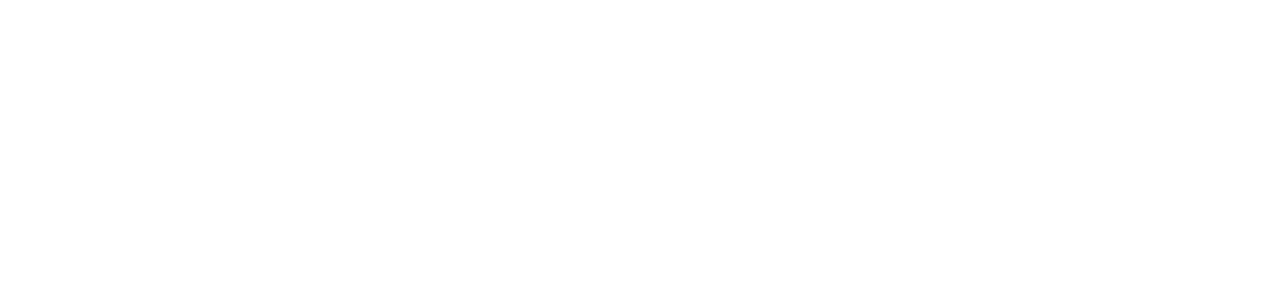
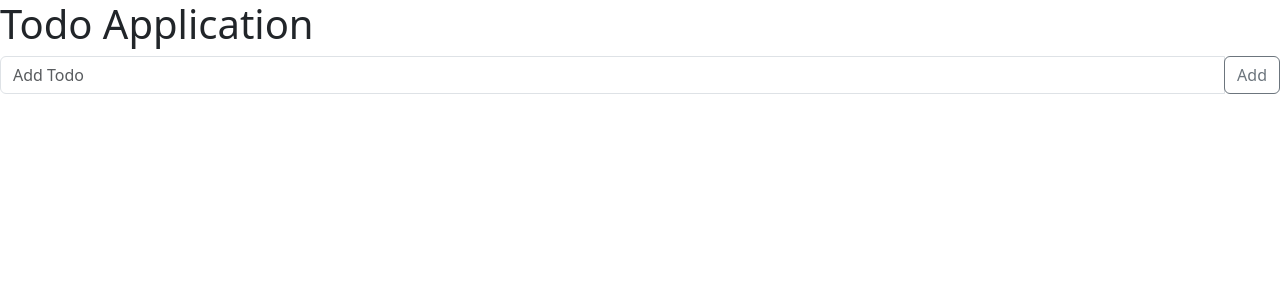
Before and after one commit to kskannandotwin/book-app1, an Angular app: page / in a window 1280 px wide. Shown: the top 300 px of the page. Built offline with nearby package versions, Linux system fonts and the light colour scheme.

Commit message:
20.05.2025
1st session completed

```diff
--- a/src/app/app.component.html
+++ b/src/app/app.component.html
@@ -1 +1,2 @@
+<app-todo></app-todo>
 <router-outlet/>
--- a/src/app/app.component.ts
+++ b/src/app/app.component.ts
@@ -1,9 +1,10 @@
 import { Component } from '@angular/core';
 import { RouterOutlet } from '@angular/router';
+import { TodoComponent } from './todo/todo.component';
 
 @Component({
   selector: 'app-root',
-  imports: [RouterOutlet],
+  imports: [RouterOutlet, TodoComponent],
   templateUrl: './app.component.html',
   styleUrl: './app.component.scss'
 })
--- /dev/null
+++ b/src/app/todo.service.ts
@@ -0,0 +1,24 @@
+import { Injectable } from '@angular/core';
+
+export interface Todo {
+  title: string;
+  done: boolean;
+}
+
+@Injectable({
+  providedIn: 'root'
+})
+export class TodoService {
+
+  constructor() { }
+
+  public todos: Todo[] = [];
+
+  addTodo(title: string) {
+    this.todos.push({title, done: false});
+  }
+
+  removeTodo(index: number) {
+    this.todos.splice(index, 1);
+  }
+}
--- /dev/null
+++ b/src/app/todo/todo.component.html
@@ -0,0 +1,14 @@
+<h1>Todo Application</h1>
+
+<div class="input-group mb-3">
+  <input type="text" class="form-control" [(ngModel)]="newTodo" placeholder="Add Todo">
+  <div class="input-group-append">
+    <button class="btn btn-outline-secondary" type="button" (click)="addTodo(newTodo)">Add</button>
+  </div>
+</div>
+<ul class="list-group">
+  <li *ngFor="let todo of todoService.todos; let i = index" class="list-group-item">
+    {{todo.title}}
+    <button class="btn btn-outline-secondary float-right" type="button" (click)="removeTodo(i)">Remove</button>
+  </li>
+</ul>
--- /dev/null
+++ b/src/app/todo/todo.component.ts
@@ -0,0 +1,23 @@
+import { Component } from '@angular/core';
+import { FormsModule } from '@angular/forms';
+import { TodoService } from '../todo.service';
+import { CommonModule } from '@angular/common';
+@Component({
+  selector: 'app-todo',
+  imports: [FormsModule, CommonModule],
+  templateUrl: './todo.component.html',
+  styleUrl: './todo.component.scss'
+})
+export class TodoComponent {
+  newTodo!: string;
+  constructor(public todoService: TodoService) { }
+
+  addTodo(title: string) {
+    this.todoService.addTodo(title);
+  }
+
+  removeTodo(index: number) {
+    this.todoService.removeTodo(index);
+  }
+
+}
```
Also changed, not shown: src/app/todo/todo.component.scss (added), 2 other files (tests, documents, lock files or other folders).
